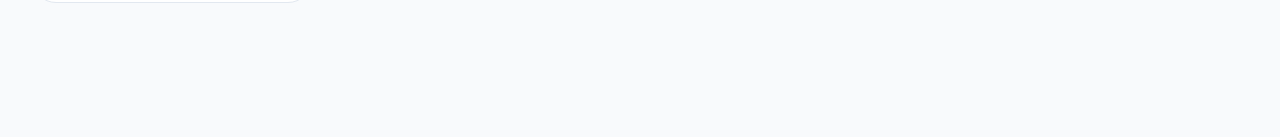
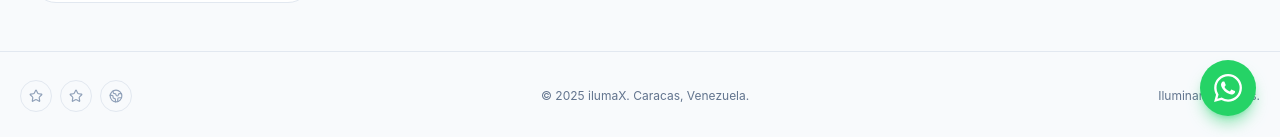
Before and after one commit to alexbk09/ieos, a Next.js app: page /catalogo in a window 1280 px wide. Shown: the part 660-797 px from the top of the page. Built offline with nearby package versions, Linux system fonts and the light colour scheme; no server answers; the database is empty.

Commit message:
add icon wassap

```diff
--- a/app/catalogo/page.tsx
+++ b/app/catalogo/page.tsx
@@ -22,6 +22,9 @@ export default async function CatalogPage() {
       categories={categories}
       navLinks={settings.nav_links}
       brand={{ name: settings.company_name, tagline: settings.tagline, logoUrl: settings.logo_url, iconUrl: settings.icon_url }}
+      footer={settings.footer_texts}
+      social={settings.social_links}
+      brandAddress={settings.address}
     />
   )
 }
--- a/app/layout.tsx
+++ b/app/layout.tsx
@@ -2,6 +2,7 @@ import { Analytics } from '@vercel/analytics/next'
 import type { Metadata, Viewport } from 'next'
 import './globals.css'
 import { ToastProvider } from '@/components/toast-provider'
+import { WhatsAppButton } from '@/components/whatsapp-button'
 import { getSiteSettings } from '@/services/site-settings'
 
 /** ISR: el layout raíz se revalida cada 5 min (metadata dinámica). */
@@ -26,5 +27,5 @@ export async function generateMetadata(): Promise<Metadata> {
 export const viewport: Viewport = { colorScheme: 'light dark', themeColor: '#071d49' }
 
 export default function RootLayout({ children }: Readonly<{ children: React.ReactNode }>) {
-  return <html lang="es" className="bg-slate-50"><body className="antialiased">{children}<ToastProvider />{process.env.NODE_ENV === 'production' && <Analytics />}</body></html>
+  return <html lang="es" className="bg-slate-50"><body className="antialiased">{children}<ToastProvider />{process.env.NODE_ENV === 'production' && <Analytics />}<WhatsAppButton /></body></html>
 }
--- a/components/catalog-view.tsx
+++ b/components/catalog-view.tsx
@@ -6,6 +6,7 @@ import { LoaderCircle, Search } from 'lucide-react'
 import { ProductCard, type CardProduct } from '@/components/product-card'
 import { ProductDetailModal } from '@/components/product-detail-modal'
 import { SiteHeader, type HeaderBrand, type HeaderNavLink } from '@/components/site-header'
+import { SiteFooter } from '@/components/site-footer'
 import { CartDrawer } from '@/components/cart-drawer'
 import { useCart } from '@/hooks/use-cart'
 import { useDarkMode } from '@/hooks/use-dark-mode'
@@ -32,12 +33,15 @@ type CatalogProduct = {
  * Usa el mismo header compartido que la portada (carrito, modo oscuro y sesión)
  * y el mismo ProductCard para cada producto.
  */
-export function CatalogView({ initialProducts, total, categories, navLinks = [], brand }: {
+export function CatalogView({ initialProducts, total, categories, navLinks = [], brand, footer, social, brandAddress }: {
   initialProducts: CatalogProduct[]
   total: number
   categories: CatalogCategory[]
   navLinks?: HeaderNavLink[]
   brand?: Partial<HeaderBrand>
+  footer?: { copyright?: string; slogan?: string }
+  social?: { instagram?: string; linkedin?: string; email?: string }
+  brandAddress?: string
 }) {
   const [products, setProducts] = useState(initialProducts)
   const [search, setSearch] = useState('')
@@ -121,10 +125,10 @@ export function CatalogView({ initialProducts, total, categories, navLinks = [],
 
   // El menú de navegación es el mismo en toda la tienda: lo define SiteHeader (DEFAULT_NAV_LINKS).
   return (
-    <div className={dark ? 'dark min-h-screen bg-slate-950 text-slate-50' : 'min-h-screen bg-slate-50 text-slate-950'}>
+    <div className={`${dark ? 'dark' : ''} flex min-h-screen flex-col bg-slate-50 text-slate-950 dark:bg-slate-950 dark:text-slate-50`}>
       <SiteHeader dark={dark} onToggleDark={toggle} cartCount={count} onOpenCart={() => setCartOpen(true)} navLinks={navLinks} brand={brand} />
 
-      <main className="mx-auto grid max-w-7xl gap-8 px-5 py-10 lg:grid-cols-[280px_1fr] lg:px-8">
+      <main className="mx-auto grid w-full max-w-7xl flex-1 gap-8 px-5 py-10 lg:grid-cols-[280px_1fr] lg:px-8">
         {/* Panel de filtros */}
         <aside className="rounded-3xl border border-slate-200 bg-white p-6 dark:border-slate-800 dark:bg-slate-900 h-fit lg:sticky lg:top-24">
           <h2 className="font-semibold">Filtros</h2>
@@ -194,6 +198,8 @@ export function CatalogView({ initialProducts, total, categories, navLinks = [],
         <ProductDetailModal product={selected as CardProduct} rate={exchangeRate} onClose={() => setSelected(null)} onAdd={add} />
       )}
 
+      <SiteFooter footer={footer} brand={{ name: brand?.name, address: brandAddress }} social={social} />
+
       <CartDrawer open={cartOpen} onClose={() => setCartOpen(false)} cart={cart} onChange={change} total={cartTotal} onSubmit={requestOrder} submitting={submitting} requested={requested} exchangeRate={exchangeRate} />
     </div>
   )
--- /dev/null
+++ b/components/site-footer.tsx
@@ -0,0 +1,93 @@
+'use client'
+
+import { Globe2, Star } from 'lucide-react'
+
+// ---------- Tipos ----------
+
+/** Textos editables del footer (provienen de site_settings.footer_texts). */
+export type FooterTexts = { copyright?: string; slogan?: string }
+
+/** Datos de marca mínimos que necesita el footer para el fallback. */
+export type FooterBrand = { name: string; address: string }
+
+/** Enlaces de redes sociales (provienen de site_settings.social_links). */
+export type FooterSocial = { instagram?: string; linkedin?: string; email?: string }
+
+/** Variante visual: storefront (tienda pública) o admin (panel de control). */
+export type FooterVariant = 'storefront' | 'admin'
+
+// ---------- Fallbacks ----------
+
+const DEFAULT_BRAND: FooterBrand = { name: 'ilumaX', address: 'Caracas, Venezuela' }
+
+const DEFAULT_FOOTER: FooterTexts = {
+  copyright: '© 2025 ilumaX. Caracas, Venezuela.',
+  slogan: 'Iluminamos ideas.',
+}
+
+/**
+ * Pie de página compartido por toda la tienda (portada, catálogo y panel admin).
+ * Los textos son editables desde Configuración > Footer (site_settings).
+ * Si no llegan datos, usa valores por defecto para que siempre se vea bien.
+ */
+export function SiteFooter({
+  footer,
+  brand,
+  social,
+  variant = 'storefront',
+  className = '',
+}: {
+  footer?: Partial<FooterTexts>
+  brand?: Partial<FooterBrand>
+  social?: Partial<FooterSocial>
+  variant?: FooterVariant
+  className?: string
+}) {
+  const currentBrand: FooterBrand = { ...DEFAULT_BRAND, ...(brand ?? {}) }
+  const currentFooter: FooterTexts = { ...DEFAULT_FOOTER, ...(footer ?? {}) }
+
+  const copyright = currentFooter.copyright ?? `© 2025 ${currentBrand.name}. ${currentBrand.address}.`
+  const slogan = currentFooter.slogan ?? 'Iluminamos ideas.'
+
+  // Clases según la variante: la tienda usa estilos propios (slate/blue);
+  // el admin usa los tokens del tema shadcn.
+  const baseClass =
+    variant === 'admin'
+      ? 'border-t border-border px-5 py-7'
+      : 'border-t border-slate-200 px-5 py-7 dark:border-slate-800'
+  const textClass = variant === 'admin' ? 'text-muted-foreground' : 'text-slate-500'
+  const iconClass =
+    variant === 'admin'
+      ? 'text-muted-foreground hover:text-foreground'
+      : 'text-slate-400 hover:text-slate-600 dark:hover:text-slate-200'
+
+  return (
+    <footer className={`${baseClass} ${className}`}>
+      <div className="mx-auto flex max-w-7xl flex-col items-center justify-between gap-4 text-xs sm:flex-row sm:items-center">
+        {/* Redes sociales (opcional) */}
+        {(social?.instagram || social?.linkedin || social?.email) && (
+          <div className="flex items-center gap-2">
+            {social.instagram && (
+              <a href={social.instagram} aria-label="Instagram" className={`grid size-8 place-items-center rounded-full border transition-colors ${variant === 'admin' ? 'border-border' : 'border-slate-200 dark:border-slate-700'} ${iconClass}`}>
+                <Star size={14} />
+              </a>
+            )}
+            {social.linkedin && (
+              <a href={social.linkedin} aria-label="LinkedIn" className={`grid size-8 place-items-center rounded-full border transition-colors ${variant === 'admin' ? 'border-border' : 'border-slate-200 dark:border-slate-700'} ${iconClass}`}>
+                <Star size={14} />
+              </a>
+            )}
+            {social.email && (
+              <a href={social.email} aria-label="Enviar correo" className={`grid size-8 place-items-center rounded-full border transition-colors ${variant === 'admin' ? 'border-border' : 'border-slate-200 dark:border-slate-700'} ${iconClass}`}>
+                <Globe2 size={14} />
+              </a>
+            )}
+          </div>
+        )}
+
+        <span className={textClass}>{copyright}</span>
+        {slogan && <span className={textClass}>{slogan}</span>}
+      </div>
+    </footer>
+  )
+}
--- /dev/null
+++ b/components/whatsapp-button.tsx
@@ -0,0 +1,51 @@
+'use client'
+
+import { useEffect, useState } from 'react'
+
+/**
+ * Botón flotante de WhatsApp visible en todas las páginas.
+ * Obtiene el número desde site_settings (API pública cacheada) y
+ * redirige a wa.me con un mensaje de bienvenida.
+ * No hace llamadas directas a Supabase: la API /api/site-settings es la capa de datos.
+ */
+export function WhatsAppButton() {
+  const [number, setNumber] = useState('')
+  const [loaded, setLoaded] = useState(false)
+
+  // Obtiene el número de WhatsApp desde la configuración pública del sitio.
+  useEffect(() => {
+    let active = true
+    fetch('/api/site-settings')
+      .then((res) => (res.ok ? res.json() : Promise.reject(new Error('No se pudo cargar la configuración'))))
+      .then((data) => {
+        if (!active) return
+        const raw = data?.settings?.whatsapp_number
+        if (typeof raw === 'string') setNumber(raw.replace(/\D/g, ''))
+      })
+      .catch((err) => console.error('WhatsAppButton: no se pudo cargar el número', err))
+      .finally(() => { if (active) setLoaded(true) })
+    return () => { active = false }
+  }, [])
+
+  // No renderiza hasta saber si hay número configurado (evita enlace vacío).
+  if (!loaded) return null
+
+  const href = number
+    ? `https://wa.me/${number}?text=${encodeURIComponent('Hola, me gustaría más información.')}`
+    : 'https://wa.me/'
+
+  return (
+    <a
+      href={href}
+      target="_blank"
+      rel="noopener noreferrer"
+      aria-label="Contactar por WhatsApp"
+      title="Contáctanos por WhatsApp"
+      className="fixed bottom-6 right-6 z-[60] grid size-14 place-items-center rounded-full bg-[#25D366] text-white shadow-lg shadow-green-500/40 transition-transform hover:scale-110 hover:bg-[#1fb959]"
+    >
+      <svg viewBox="0 0 24 24" fill="currentColor" className="size-7" aria-hidden="true">
+        <path d="M17.472 14.382c-.297-.149-1.758-.867-2.03-.967-.273-.099-.471-.148-.67.15-.197.297-.767.966-.94 1.164-.173.199-.347.223-.644.075-.297-.15-1.255-.463-2.39-1.475-.883-.788-1.48-1.761-1.653-2.059-.173-.297-.018-.458.13-.606.134-.133.298-.347.446-.52.149-.174.198-.298.298-.497.099-.198.05-.371-.025-.52-.075-.149-.669-1.612-.916-2.207-.242-.579-.487-.5-.669-.51-.173-.008-.371-.01-.57-.01-.198 0-.52.074-.792.372-.272.297-1.04 1.016-1.04 2.479 0 1.462 1.065 2.875 1.213 3.074.149.198 2.096 3.2 5.077 4.487.709.306 1.262.489 1.694.625.712.227 1.36.195 1.871.118.571-.085 1.758-.719 2.006-1.413.248-.694.248-1.289.173-1.413-.074-.124-.272-.198-.57-.347m-5.421 7.403h-.004a9.87 9.87 0 01-5.031-1.378l-.361-.214-3.741.982.998-3.648-.235-.374a9.86 9.86 0 01-1.51-5.26c.001-5.45 4.436-9.884 9.888-9.884 2.64 0 5.122 1.03 6.988 2.898a9.825 9.825 0 012.893 6.994c-.003 5.45-4.437 9.884-9.885 9.884zm8.413-18.297A11.815 11.815 0 0012.05 0C5.495 0 .16 5.335.157 11.892c0 2.096.547 4.142 1.588 5.945L.057 24l6.305-1.654a11.882 11.882 0 005.683 1.448h.005c6.554 0 11.89-5.335 11.893-11.893a11.821 11.821 0 00-3.48-8.413z" />
+      </svg>
+    </a>
+  )
+}
```
Also changed, not shown: components/admin-shell.tsx (+32 -3 lines), components/storefront.tsx (+4 -3 lines).
